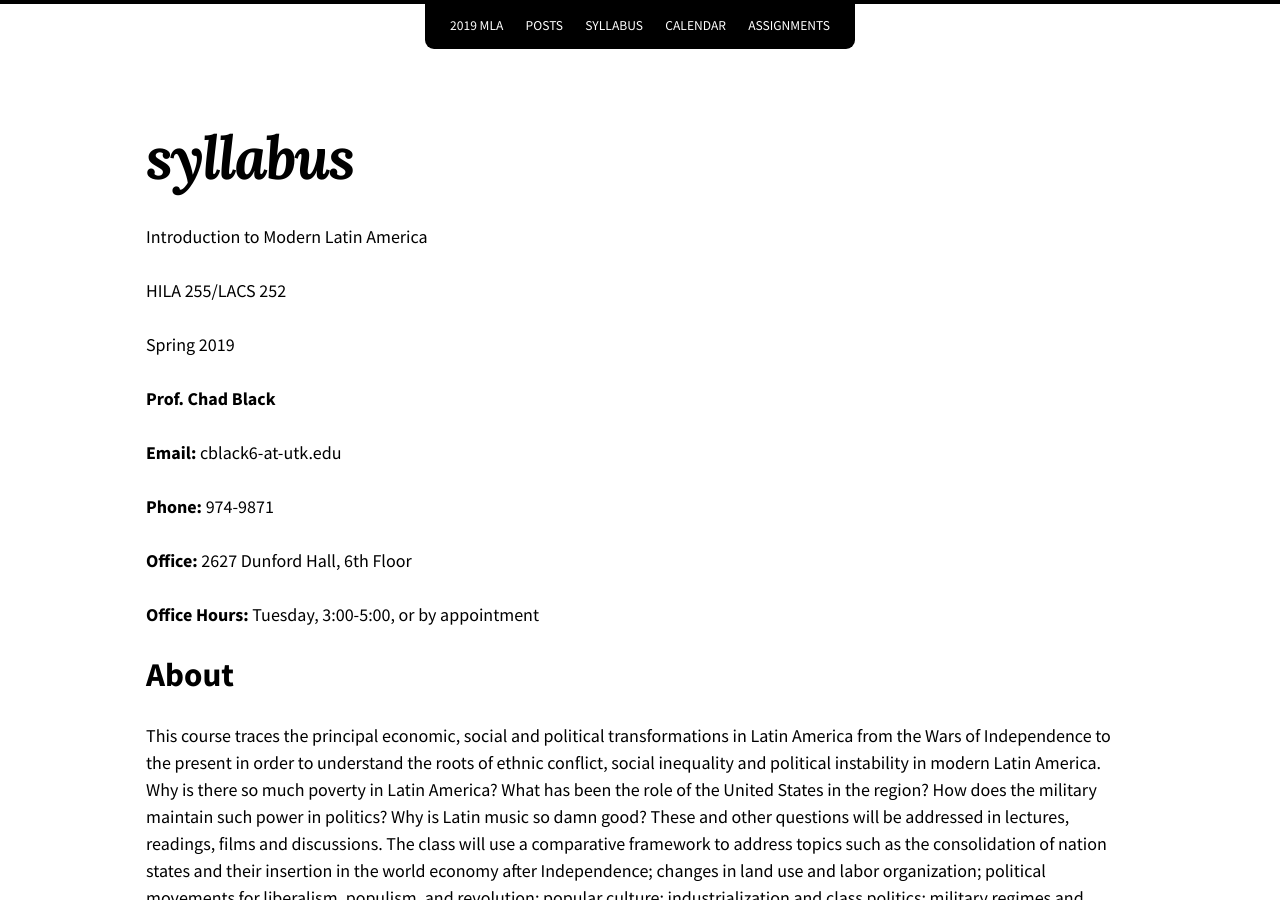
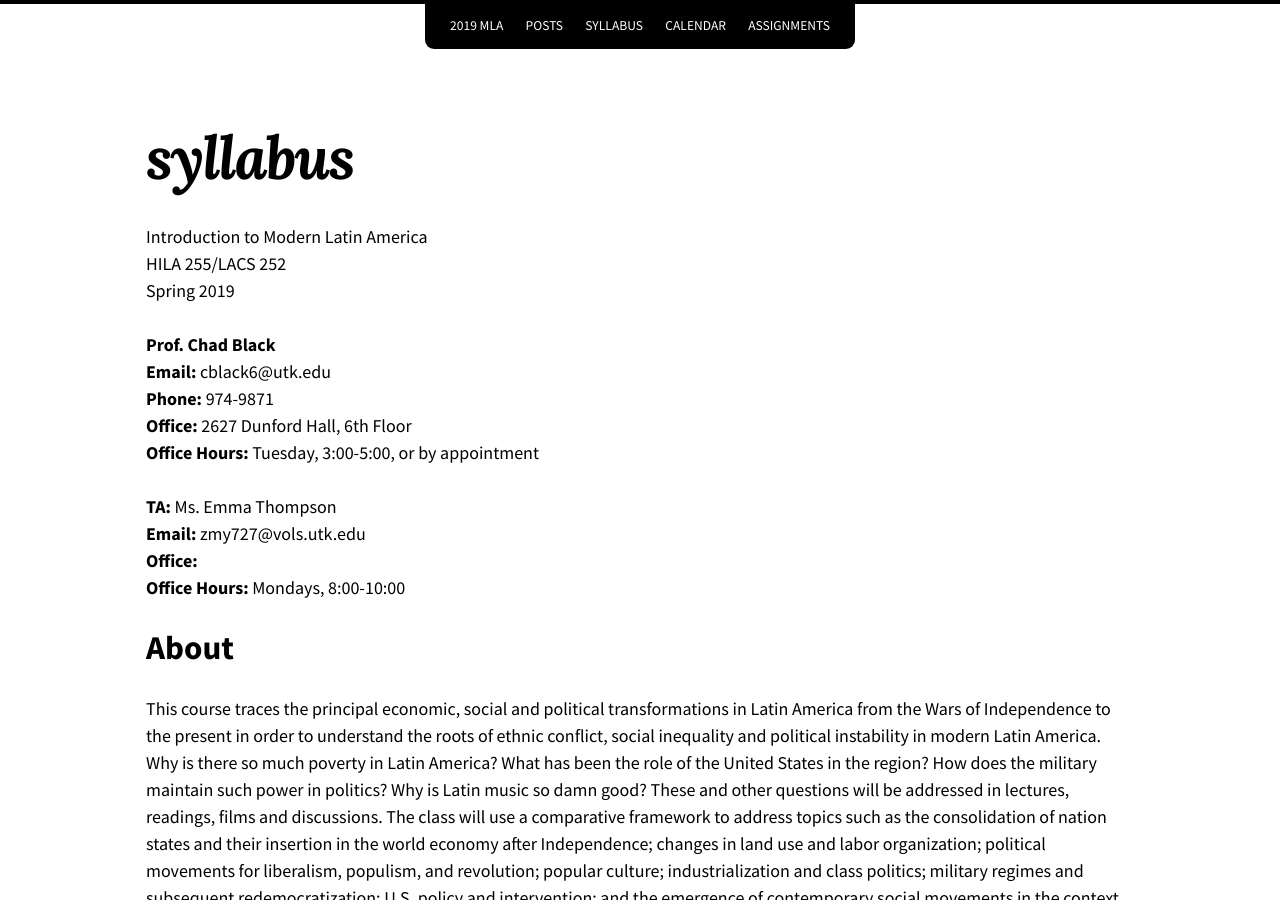
Before and after one commit to chadblack/2019MLA, a Jekyll site: the page built from syllabus.md, in a window 1280 px wide and 900 px high. Built offline with Jekyll 4.4.1, drawn with Linux system fonts in a browser that asks for light colours; nearby versions of some CDN libraries.

Commit message:
updated contact info

```diff
--- a/syllabus.md
+++ b/syllabus.md
@@ -5,20 +5,20 @@ title: syllabus
 
 
 Introduction to Modern Latin America
-
 HILA 255/LACS 252
-
 Spring 2019
 
 **Prof. Chad Black**
+**Email:** cblack6@utk.edu
+**Phone:** 974-9871
+**Office:** 2627 Dunford Hall, 6th Floor
+**Office Hours:** Tuesday, 3:00-5:00, or by appointment
 
-**Email:** cblack6-at-utk.edu
 
-**Phone:** 974-9871
-
-**Office:** 2627 Dunford Hall, 6th Floor
-
-**Office Hours:** Tuesday, 3:00-5:00, or by appointment
+**TA:** Ms. Emma Thompson
+**Email:** zmy727@vols.utk.edu
+**Office:**
+**Office Hours:** Mondays, 8:00-10:00
 
 
 # About
```
